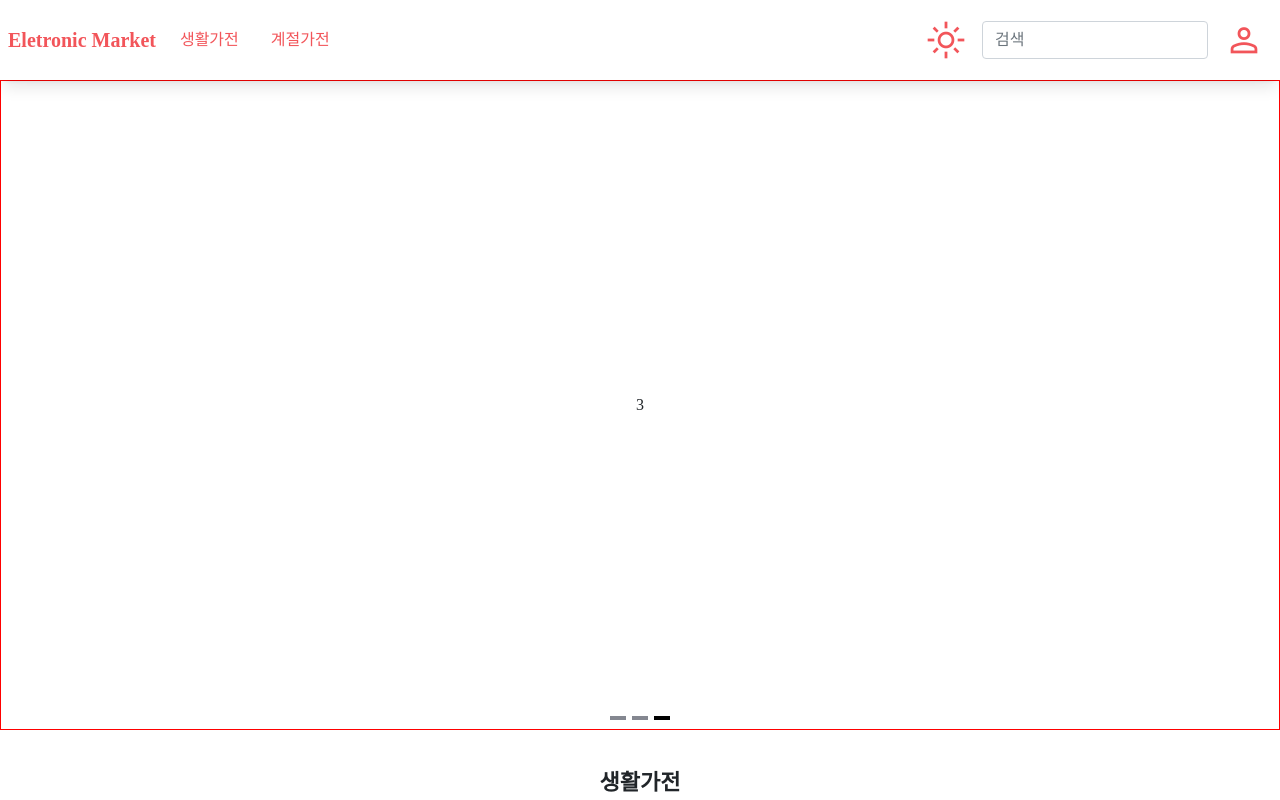
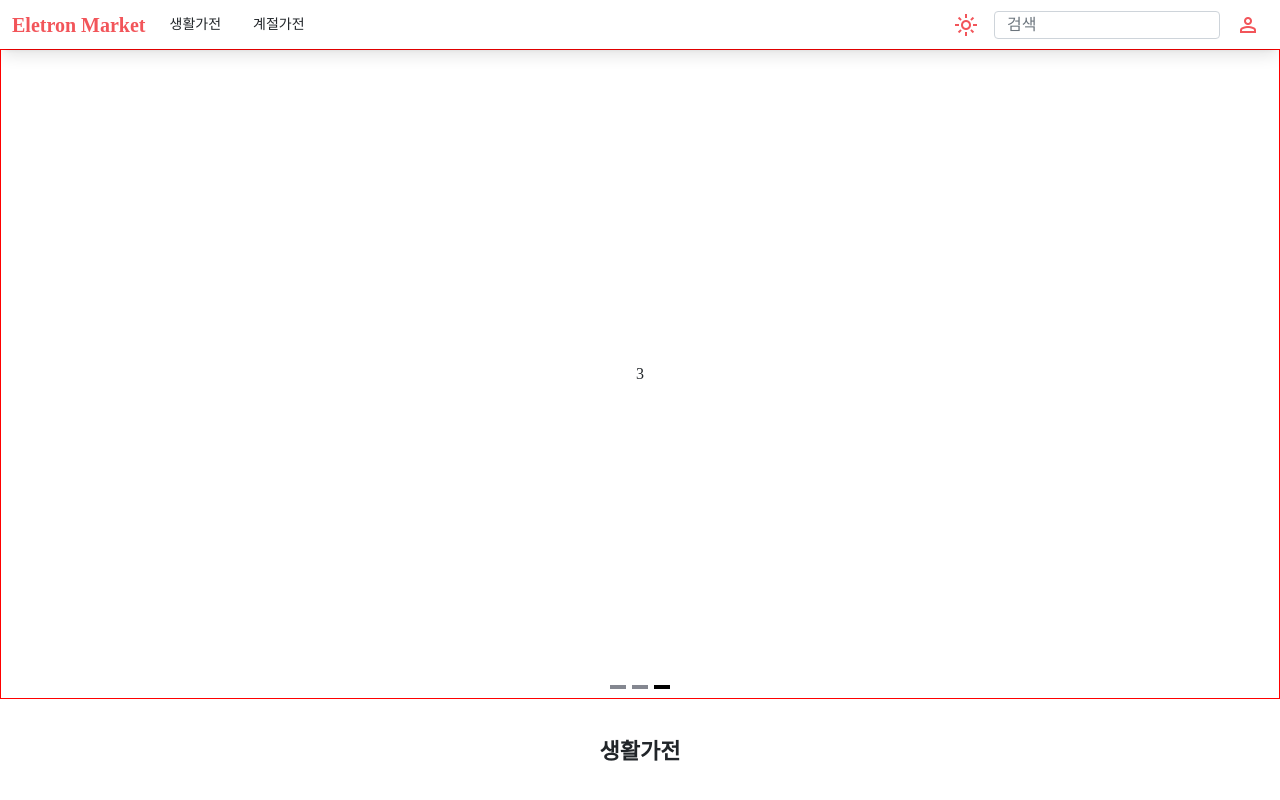
Before and after one commit to 0seo8/Vue_Shop, a Vue app: page / in a window 1280 px wide. Shown: the top 800 px of the page. Built offline with nearby package versions, Linux system fonts and the light colour scheme; no server answers; a web font is replaced by a local one; what vue-sweetalert2 would draw is missing.

Commit message:
🎨 header 디자인 수정

```diff
--- a/src/App.vue
+++ b/src/App.vue
@@ -23,7 +23,7 @@ export default {
 @import "~/scss/variables.scss";
 
 .main__wrap {
-  padding-top:80px;
+  padding-top:49px;
 }
 
 body {
--- a/src/components/layouts/TheHeader.vue
+++ b/src/components/layouts/TheHeader.vue
@@ -2,7 +2,7 @@
   <div class="header">
     <h1>
       <RouterLink to="/">
-        Eletronic Market
+        Eletron Market
       </RouterLink>
     </h1>
     <ul class="nav nav-pills category__list">
@@ -63,12 +63,11 @@ export default {
   position: fixed;
   z-index: 10;
   width: 100%;
-  height: 80px;
   margin: 0 auto;
   display: flex;
   align-items: center;
   justify-content: center;
-  padding: 8px;
+  padding: 6px 12px;
   min-height: 48px;
   background-color: #fff;
   box-shadow: 0 10px 15px -3px rgb(0 0 0 / 0.1), 0 4px 6px -4px rgb(0 0 0 / 0.1);
@@ -79,6 +78,7 @@ export default {
     flex-shrink: 0;
     margin: 0;
     padding: 0;
+
     a {
       font-weight: 700;
       font-size: 20px;
@@ -94,6 +94,13 @@ export default {
     flex-wrap: nowrap;
     margin-left: 8px;
     white-space: nowrap;
+    font-size: 14px;
+    .nav-link {
+      color: $color-black;
+      &:hover {
+        color: $color-primary;
+      }
+    }
   }
   &__item {
     height: 32px;
@@ -112,10 +119,10 @@ export default {
   padding: 0 8px;
   input {
     margin: auto 16px;
+    height: 28px;
   }
   .material-symbols-outlined {
     color: $color-primary;
-    font-size: 40px;
     display: block;
     &:hover {
       cursor: pointer;
--- a/src/routes/admin/AdminProductList.vue
+++ b/src/routes/admin/AdminProductList.vue
@@ -111,8 +111,8 @@ export default {
         {field: 'thumbnail', name: '이미지', col: 'column col-lg-auto col-sm-auto col-auto col-thumbnail'},
         {field: 'title', name: '제목', col: 'column col-lg-3 col-sm-2 col-5 col-title'},
         {field: 'price', name: '가격', col: 'column col-lg-2 col-sm-2 col-3 col-price'},
-        {field: 'tags', name: '태그', col: 'column col-lg-3 col-sm-2 col-4 col-tags'},
-        {field: 'isSoldOut', name: '매진여부', col: 'column col-lg-1 col-sm-2 col-4 col-isSoldOut'},
+        {field: 'tags', name: '태그', col: 'column col-lg-2 col-sm-2 col-4 col-tags'},
+        {field: 'isSoldOut', name: '매진여부', col: 'column col-lg-2 col-sm-2 col-4 col-isSoldOut'},
       ],
     }
   },
@@ -162,8 +162,7 @@ export default {
       margin-bottom: 1rem;
     }
     table {
-      width: auto;
-      margin: 0 auto;
+      width: 100%;
     }
     .row {
       justify-content: center;
--- a/src/scss/variables.scss
+++ b/src/scss/variables.scss
@@ -24,6 +24,7 @@
 
 $primary: #f2555a;
 $color-primary: #f2555a;
+$color-black: #212529;
 
 
 @import "../../node_modules/bootstrap/scss/bootstrap.scss";
```
